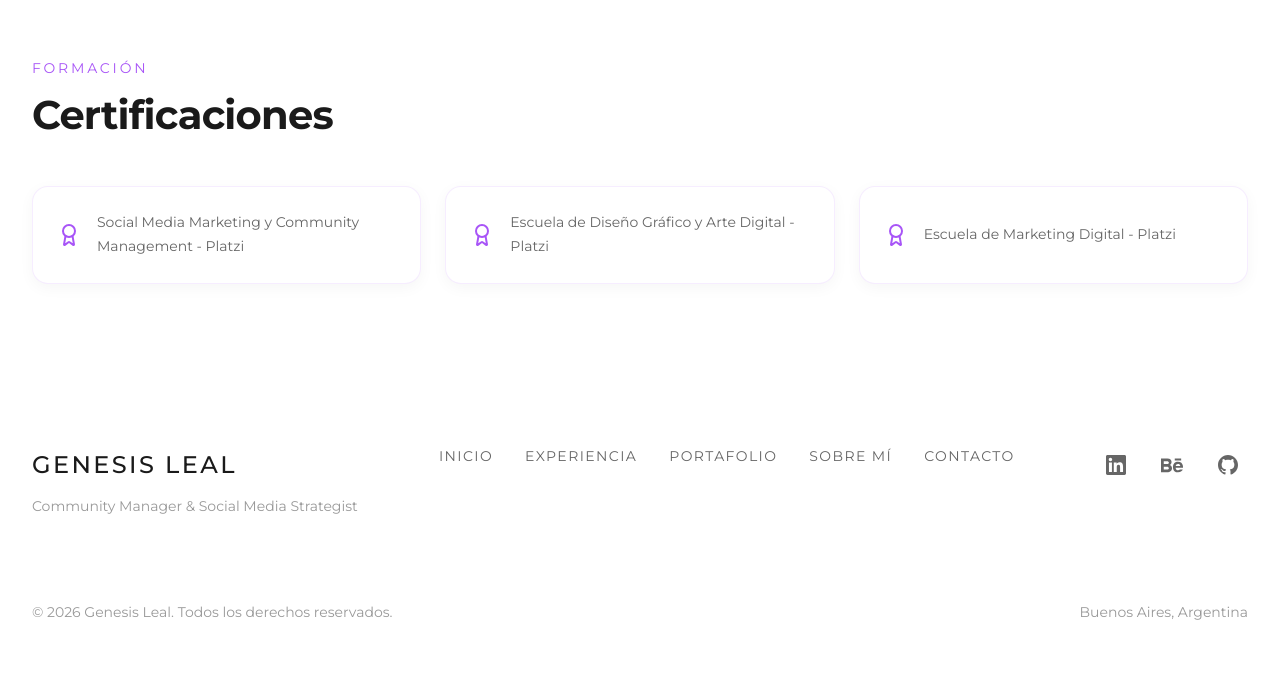
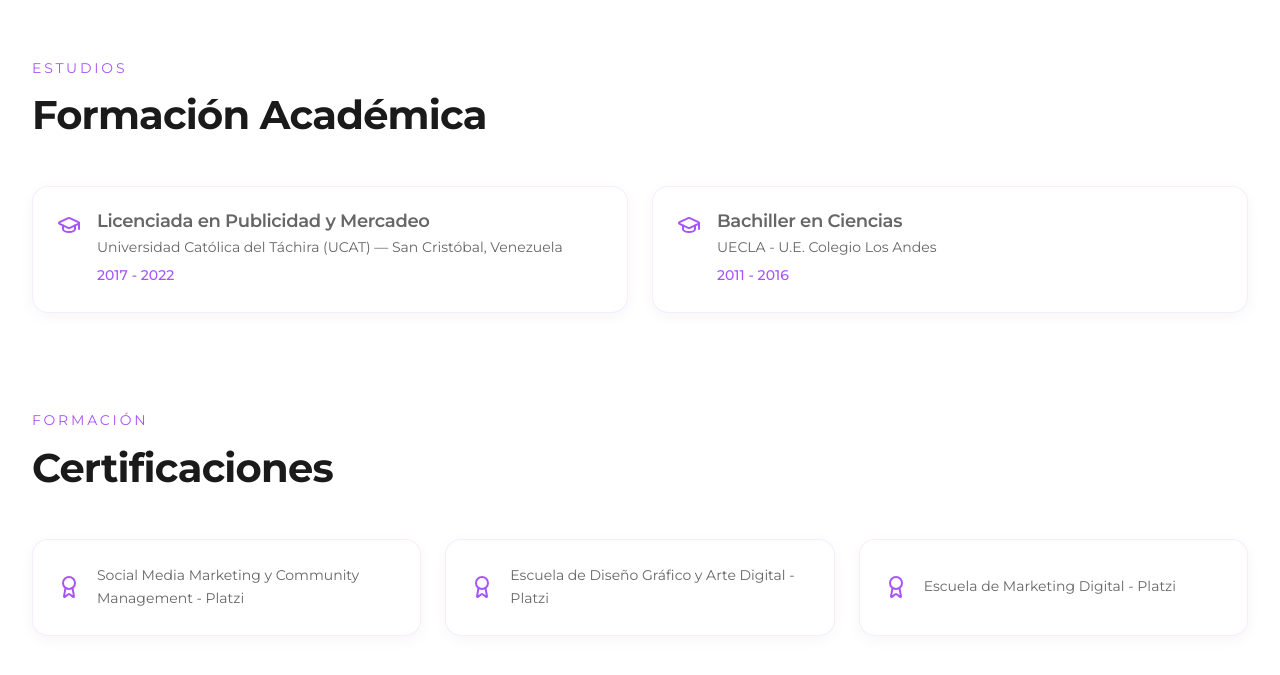
Before and after one commit to genesisleal/genesisleal, a React (Vite) app: page /sobre-mi in a window 1280 px wide. Shown: the part 2001-2676 px from the top of the page. Built offline with nearby package versions, Linux system fonts and the light colour scheme.

Commit message:
feat: agregar formacion academica y actualizar periodo de experiencia

```diff
--- a/src/pages/About.jsx
+++ b/src/pages/About.jsx
@@ -1,5 +1,5 @@
 import { motion, useMotionValue, useTransform, useSpring } from 'framer-motion'
-import { Calendar, MapPin, Award } from 'lucide-react'
+import { Calendar, MapPin, Award, GraduationCap } from 'lucide-react'
 import { useRef, useState } from 'react'
 import styles from './About.module.css'
 import SEO from '../components/SEO'
@@ -10,7 +10,7 @@ const experience = [
   {
     company: 'Sociedad Profesionales de Peluquería Hernández',
     role: 'Social Media Manager & Digital Marketing Specialist',
-    period: 'Abril 2025 - Enero 2026',
+    period: 'Abril 2025 - Junio 2026',
     location: 'Chile (Remoto)',
     highlights: [
       'Lideré estrategia de marketing digital para cadena de barberías con 6 cuentas de Instagram en 5 ciudades de Chile.',
@@ -40,6 +40,19 @@ const experience = [
       'Alcancé meta de ventas de todos los departamentos del edificio Chabrier Golf con Meta Ads.',
       'Administré sitios web en WordPress optimizando experiencia de usuario.',
     ],
+  },
+]
+
+const education = [
+  {
+    degree: 'Licenciada en Publicidad y Mercadeo',
+    institution: 'Universidad Católica del Táchira (UCAT) — San Cristóbal, Venezuela',
+    period: '2017 - 2022',
+  },
+  {
+    degree: 'Bachiller en Ciencias',
+    institution: 'UECLA - U.E. Colegio Los Andes',
+    period: '2011 - 2016',
   },
 ]
 
@@ -178,6 +191,35 @@ export default function About() {
         </div>
       </section>
 
+      <section className={styles.education}>
+        <div className="container">
+          <div className={styles.sectionHeader}>
+            <span className={styles.sectionLabel}>Estudios</span>
+            <h2 className={styles.sectionTitle}>Formación Académica</h2>
+          </div>
+
+          <div className={styles.educationGrid}>
+            {education.map((item, index) => (
+              <motion.div
+                key={index}
+                className={styles.educationCard}
+                initial={{ opacity: 0, y: 20 }}
+                whileInView={{ opacity: 1, y: 0 }}
+                transition={{ duration: 0.3, delay: index * 0.1 }}
+                viewport={{ once: true }}
+              >
+                <GraduationCap size={24} className={styles.educationIcon} />
+                <div className={styles.educationInfo}>
+                  <h3 className={styles.educationDegree}>{item.degree}</h3>
+                  <span className={styles.educationInstitution}>{item.institution}</span>
+                  <span className={styles.educationPeriod}>{item.period}</span>
+                </div>
+              </motion.div>
+            ))}
+          </div>
+        </div>
+      </section>
+
       <section className={styles.certifications}>
         <div className="container">
           <div className={styles.sectionHeader}>
--- a/src/pages/About.module.css
+++ b/src/pages/About.module.css
@@ -232,6 +232,63 @@
   border-radius: 50%;
 }
 
+.education {
+  padding: var(--spacing-24) 0 0;
+}
+
+.educationGrid {
+  display: grid;
+  grid-template-columns: repeat(2, 1fr);
+  gap: var(--spacing-6);
+}
+
+.educationCard {
+  display: flex;
+  align-items: flex-start;
+  gap: var(--spacing-4);
+  padding: var(--spacing-6);
+  background: #ffffff;
+  border-radius: 16px;
+  transition: all 0.4s cubic-bezier(0.23, 1, 0.32, 1);
+  border: 1px solid rgba(168, 85, 247, 0.1);
+  box-shadow: 0 4px 15px rgba(0, 0, 0, 0.04);
+}
+
+.educationCard:hover {
+  transform: translateY(-4px);
+  box-shadow: 0 15px 30px rgba(168, 85, 247, 0.12);
+  border-color: rgba(168, 85, 247, 0.25);
+}
+
+.educationIcon {
+  color: var(--color-accent);
+  flex-shrink: 0;
+  margin-top: 2px;
+}
+
+.educationInfo {
+  display: flex;
+  flex-direction: column;
+  gap: var(--spacing-1);
+}
+
+.educationDegree {
+  font-size: var(--font-size-lg);
+  font-weight: var(--font-weight-semibold);
+  color: var(--color-text);
+}
+
+.educationInstitution {
+  font-size: var(--font-size-sm);
+  color: var(--color-text-secondary);
+}
+
+.educationPeriod {
+  font-size: var(--font-size-sm);
+  color: var(--color-accent);
+  font-weight: var(--font-weight-medium);
+}
+
 .certifications {
   padding: var(--spacing-24) 0;
 }
@@ -293,6 +350,10 @@
   .certGrid {
     grid-template-columns: 1fr;
   }
+
+  .educationGrid {
+    grid-template-columns: 1fr;
+  }
 }
 
 @media (max-width: 768px) {
```
